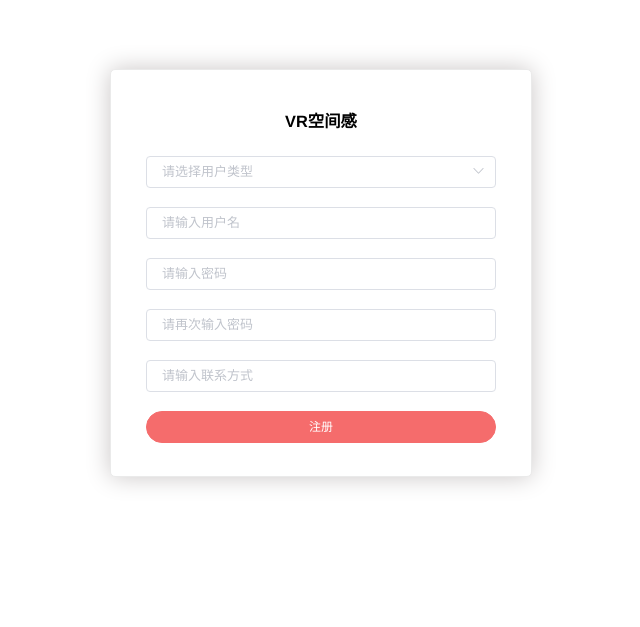
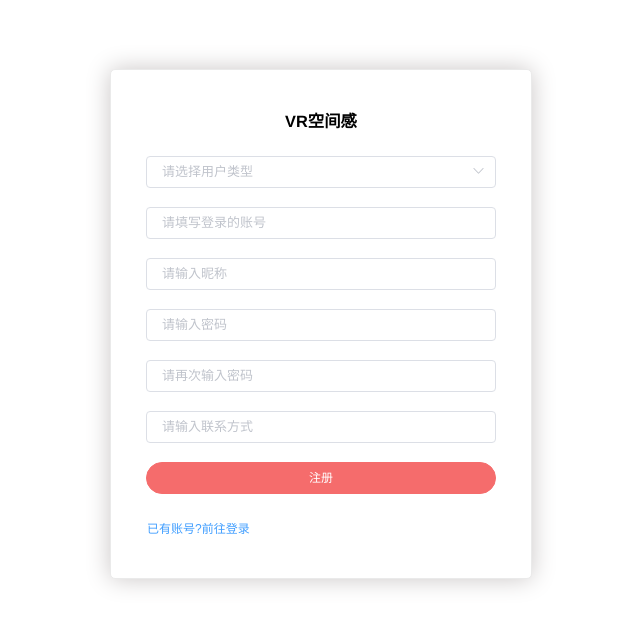
Before and after one commit to SBXSYZL/space, a Vue app: page /Register in a window 1280 px wide. Shown: the part 111-738 px from the top of the page, without its empty margins (319-959 px from the left). Built offline with nearby package versions, Linux system fonts and the light colour scheme.

Commit message:
稍微的更新一下

```diff
--- a/src/views/teacher/Login.vue
+++ b/src/views/teacher/Login.vue
@@ -26,8 +26,8 @@
         </el-select>
       </el-form-item>
 
-      <el-form-item prop="username">
-        <el-input auto-complete="off" placeholder="请输入用户名" type="text" v-model="myForm.username"/>
+      <el-form-item prop="account">
+        <el-input auto-complete="off" placeholder="请输入账号" type="text" v-model="myForm.account"/>
       </el-form-item>
       <el-form-item prop="password">
         <el-input
@@ -39,16 +39,17 @@
       </el-form-item>
       <el-form-item style="width:100%;">
         <el-button
-          :loading="logining"
           @click="handleSubmit"
           round
           style="width:100%;"
           type="danger"
         >登录
-
         </el-button>
       </el-form-item>
 
+      <el-form-item style="width:100%;">
+        <el-button type="text" @click="register" style="margin-left: auto">未有账号?前往注册</el-button>
+      </el-form-item>
     </el-form>
 
   </div>
@@ -60,12 +61,12 @@
       return {
         logining: false,
         myForm: {
-          username: '',
+          account: '',
           password: '',
           select: ''
         },
         myRule: {
-          username: [{ required: true, message: '请输入账号', trigger: 'blur' }],
+          account: [{ required: true, message: '请输入账号', trigger: 'blur' }],
           password: [{ required: true, message: '请输入密码', trigger: 'blur' }],
           select: [{ required: true, message: '请选择用户类型', trigger: 'blur' }]
         },
@@ -84,11 +85,11 @@
       }
     },
     methods: {
-      openFullScreen () {
-        this.fullscreenLoading = true
-        setTimeout(() => {
-          this.fullscreenLoading = false
-        }, 2000)
+      register(){
+        this.$router.push(
+          {
+            path: '/Register',
+          });
       },
       open () {
         this.$message({
@@ -111,17 +112,24 @@
               url = '/api/teacher/teacherLogin'
             }
             let param = new URLSearchParams()
-            param.append('account', this.myForm.username)
+            param.append('account', this.myForm.account)
             param.append('password', this.myForm.password)
             this.$axios.post(url, param)
               .then(function (response) {
                 console.log(response)
                 if (response.data.status === 'success' && response.data.data) {
-                  that.open()
+
                   that.logining = false
                   sessionStorage.setItem('userName', response.data.data)
-                  sessionStorage.setItem('user', that.myForm.username)
-                  that.$router.replace({ path: '/' })
+                  sessionStorage.setItem('user', that.myForm.account)
+                  if(that.myForm.select === '学生')
+                  {
+                    that.$message.error('学生端尚未上线,尽情期待')
+                  }
+                  else if(that.myForm.select === '教师') {
+                    that.$router.replace({path: '/'})
+                    that.open()
+                  }
                 } else {
                   that.logining = false
                   that.$alert('账号或密码错误', '温馨提示', {
--- a/src/views/teacher/Register.vue
+++ b/src/views/teacher/Register.vue
@@ -26,9 +26,12 @@
         </el-select>
       </el-form-item>
 
-      <el-form-item prop="username">
+      <el-form-item prop="account">
+        <el-input type="text" v-model="myForm.account"  placeholder="请填写登录的账号"/>
+      </el-form-item>
 
-        <el-input type="text" v-model="myForm.username" auto-complete="off" placeholder="请输入用户名"/>
+      <el-form-item prop="name">
+        <el-input type="text" v-model="myForm.name"  placeholder="请输入昵称"/>
       </el-form-item>
 
       <el-form-item prop="firstPassword">
@@ -68,6 +71,9 @@
         >注册
         </el-button>
       </el-form-item>
+      <el-form-item style="width:100%;">
+        <el-button type="text" @click="login" style="margin-left: auto">已有账号?前往登录</el-button>
+      </el-form-item>
     </el-form>
   </div>
 </template>
@@ -85,15 +91,19 @@
         }
       }
       return {
+        logining: false,
         myForm: {
-          username: '',
+          account:'',
+          name: '',
           firstPassword: '',
           secondPassword: '',
           select: '',
           tel: ''
         },
         myRule: {
-          username: [{ required: true, message: '请输入用户名', trigger: 'blur' }],
+          account: [{ required: true, message: '请输入登录账号', trigger: 'blur' }],
+
+          name: [{ required: true, message: '请输入昵称', trigger: 'blur' }],
           firstPassword: [{ required: true, message: '请输入密码', trigger: 'blur' }],
           secondPassword: [{ validator: validatePass, trigger: 'blur' }],
           select: [{ required: true, message: '请选择用户类型', trigger: 'blur' }],
@@ -113,6 +123,12 @@
       }
     },
     methods: {
+      login(){
+        this.$router.push(
+          {
+            path: '/login',
+          });
+      },
       open () {
         this.$message({
           message: '注册成功',
@@ -120,6 +136,7 @@
         })
       },
       handleSubmit () {
+        this.logining = true
         const that = this
         let url
         that.$refs.myForm.validate(valid => {
@@ -133,8 +150,8 @@
               url = '/api/teacher/teacherRegistered'
             }
             let param = new URLSearchParams()
-            param.append('account', this.myForm.username)
-            param.append('nickName', this.myForm.username)
+            param.append('account', this.myForm.account)
+            param.append('nickName', this.myForm.name)
             param.append('password', this.myForm.secondPassword)
             param.append('tel', this.myForm.tel)
             this.$axios.post(url, param)
@@ -148,14 +165,17 @@
                   that.logining = false
                   // sessionStorage.setItem('user', that.myForm.username)
                   that.$router.push({ path: '/login' })
+
                 } else if (response.data.status === 'fail') {
                   that.$alert(response.data.data.errMsg, '温馨提示', {
                     confirmButtonText: '确定'
                   })
                 }
+                that.logining = false
               }).bind(this)
               .catch(function (error) {
                 console.log(error)
+                that.logining = false
               })
           } else {
             console.log('error submit!')
--- a/src/views/teacher/SelectCourse.vue
+++ b/src/views/teacher/SelectCourse.vue
@@ -12,7 +12,7 @@
 
     <!--搜索框 start-->
     <div style="display: flex;width: 20%; height: 5%;padding-left: 5%;padding-top: 1%;padding-bottom: 1%;">
-      <h5>搜索</h5>
+
       <el-input
         clearable
         placeholder="输入关键字搜索"
--- a/src/views/teacher/SelectLesson.vue
+++ b/src/views/teacher/SelectLesson.vue
@@ -12,7 +12,7 @@
 
     <!--搜索框 start-->
     <div style="display: flex;width: 20%; height: 5%;padding-left: 5%;padding-top: 1%;padding-bottom: 1%;">
-      <h5>搜索</h5>
+
       <el-input
         clearable
         placeholder="输入关键字搜索"
```
